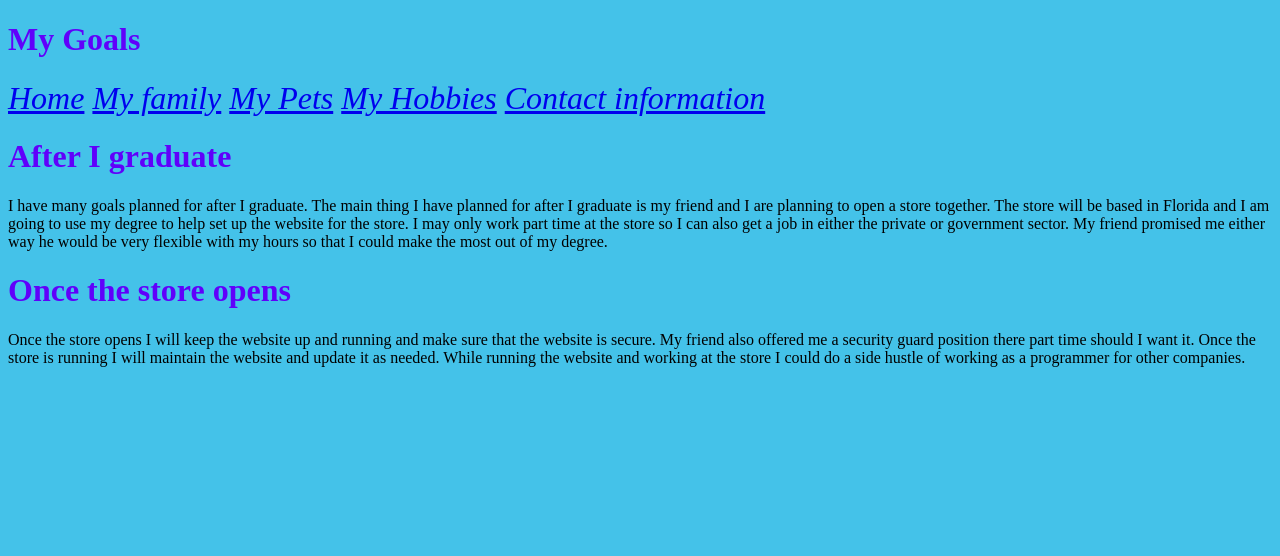
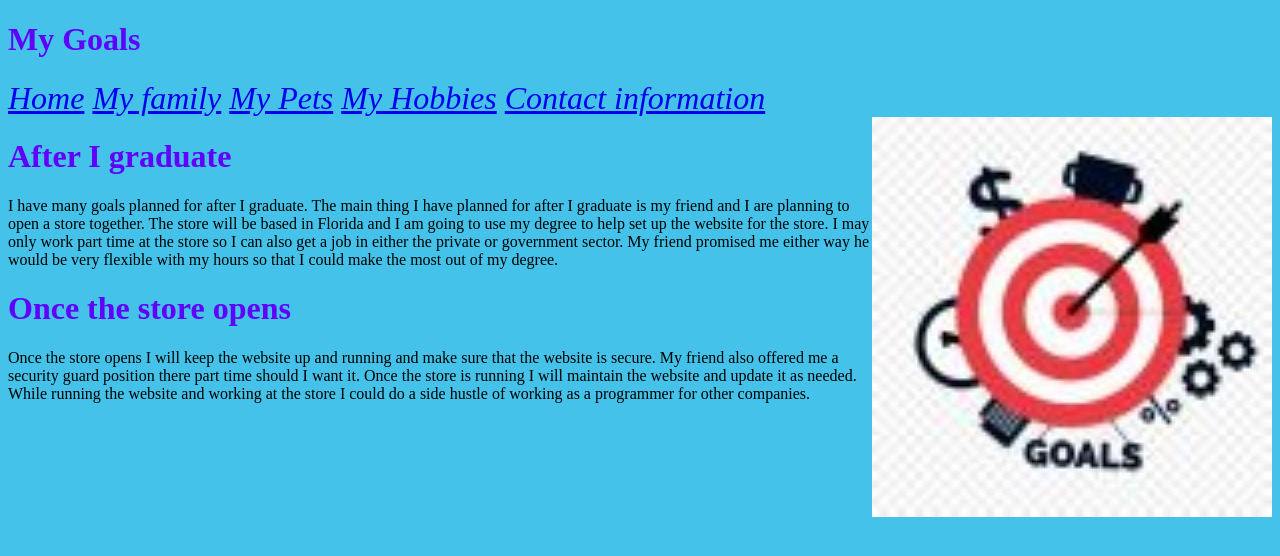
Before and after one commit to jffriddle/jffriddle.github.io, a plain HTML site: page My-Goals.html in a window 1280 px wide. Drawn offline with Linux system fonts and the light colour scheme.

Commit message:
Update My-Goals.html
Added images to my goals

```diff
--- a/My-Goals.html
+++ b/My-Goals.html
@@ -15,6 +15,7 @@
 		<a href="Hobbies.html"> My Hobbies</a>
 		<a href="Contact-information.html">Contact information</a>
 	</nav>
+	<img src="Assets/goals.jpg" alt="target" class="img_float">
 	<h1>After I graduate</h1>
 	<p>I have many goals planned for after I graduate.  The main thing I have planned for after I graduate is my friend and I are planning to open a store together.  The store will be based in Florida and I am going to use my degree to help set up the website for the store.  I may only work part time at the store so I can also get a job in either the private or government sector.  My friend promised me either way he would be very flexible with my hours so that I could make the most out of my degree.</p>
 
```
